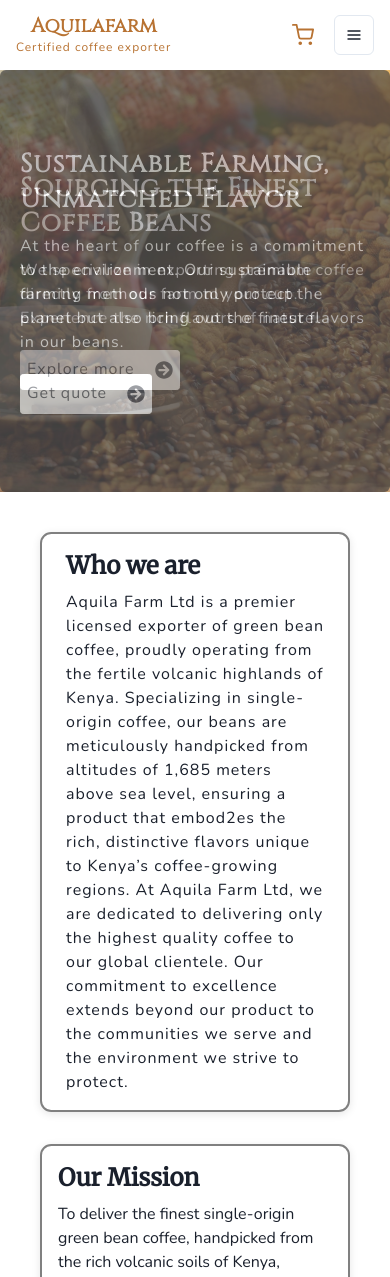
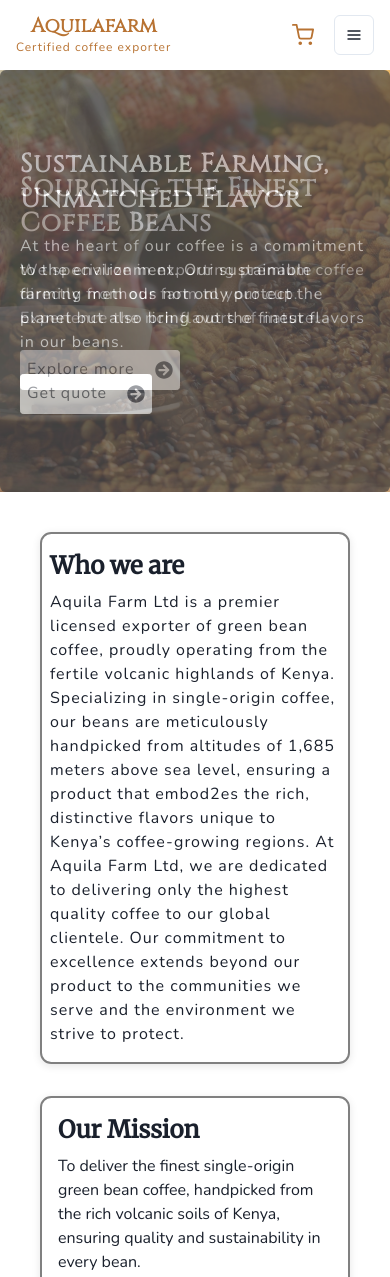
Before and after one commit to lkbrian/aquilafarm, a React (Vite) app: page / in a window 390 px wide. Shown: the top 1277 px of the page. Built offline with nearby package versions, Linux system fonts and the light colour scheme.

Commit message:
hero section

```diff
--- a/src/components/HeroSection.jsx
+++ b/src/components/HeroSection.jsx
@@ -149,7 +149,6 @@ const HeroSection = () => {
           display: { base: "none", md: "block" },
         },
       }}
-      style={{ touchAction: "none" }}
     >
       <Slider {...settings}>
         {slides.map((slide, index) => (
--- a/src/pages/Home.jsx
+++ b/src/pages/Home.jsx
@@ -126,8 +126,8 @@ function Home() {
           shadow="0 2px 8px rgba(0, 0, 0, 0.1)"
           flex="1"
           py={4}
-          px={6}
-          borderWidth={2}
+          px={{base:2,md:6}}
+          border={'2px'}
           borderColor="gray"
           borderRadius="0.7rem"
           maxW={{ base: "100%", lg: "50%" }}
```
